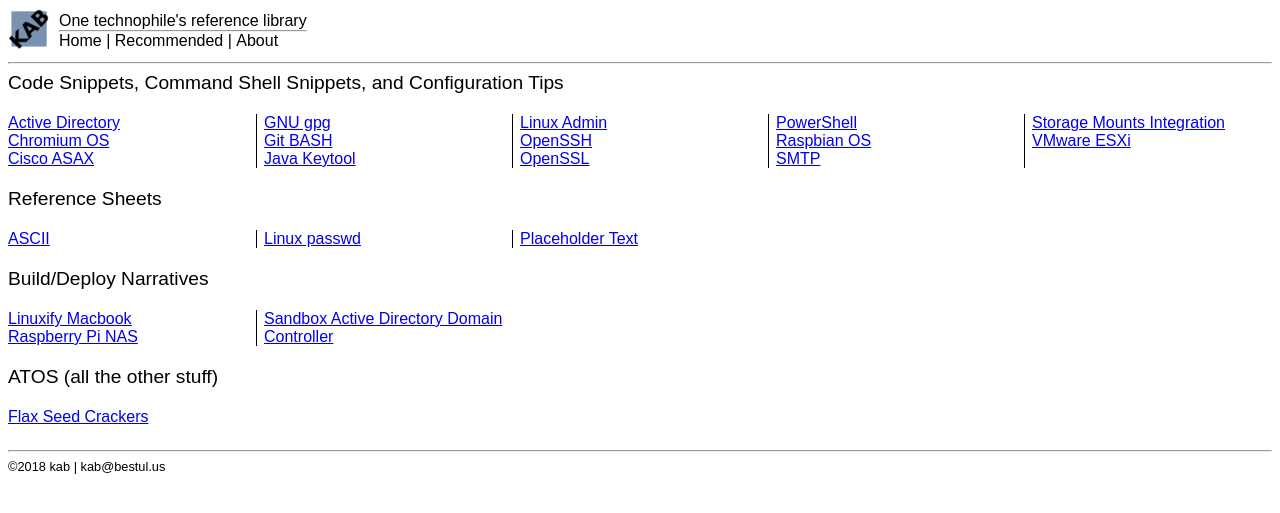
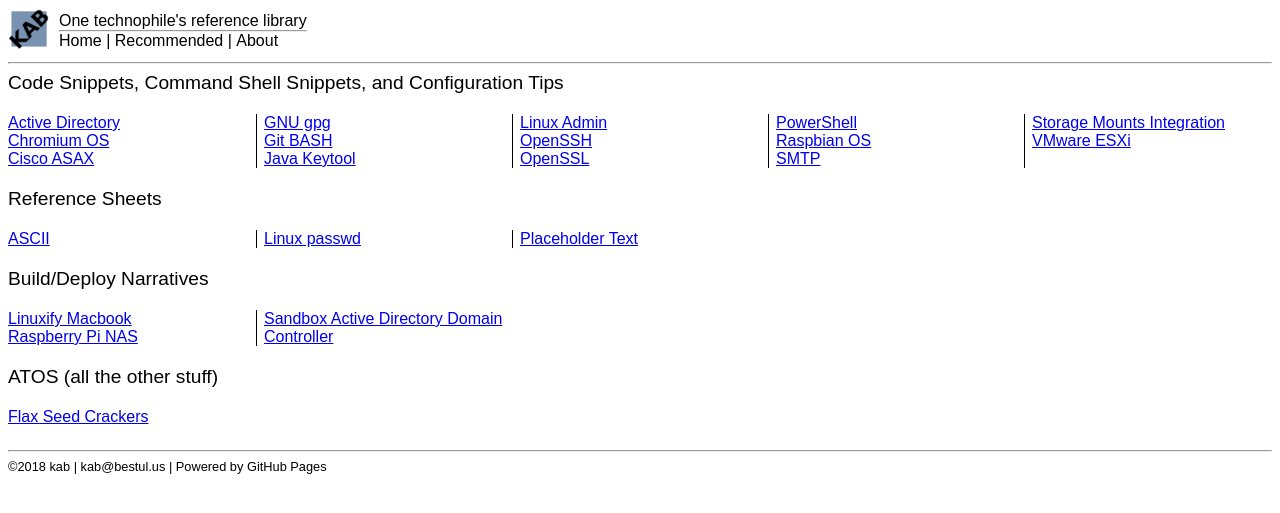
Before and after one commit to kabtech/kab, a Jekyll site: the page built from index.md, in a window 1280 px wide. Shown: the top 513 px of the page. Built offline with Jekyll 4.4.1, drawn with Linux system fonts in a browser that asks for light colours; comment, search, counter and statistics services are not loaded.

Commit message:
Update main.html

```diff
--- a/_layouts/main.html
+++ b/_layouts/main.html
@@ -101,7 +101,7 @@
 </div>
 <div id="footerDiv">
 <hr/>
-&copy;2018 kab | kab@bestul.us
+&copy;2018 kab | kab@bestul.us | Powered by GitHub Pages
 </div>
 </body>
 </html>
```
